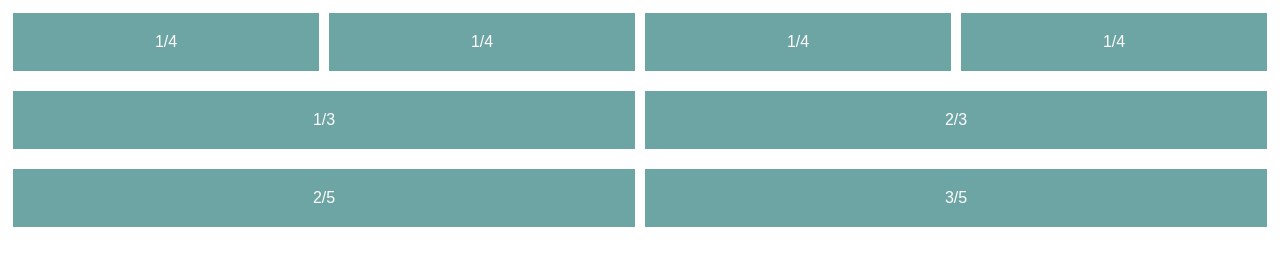
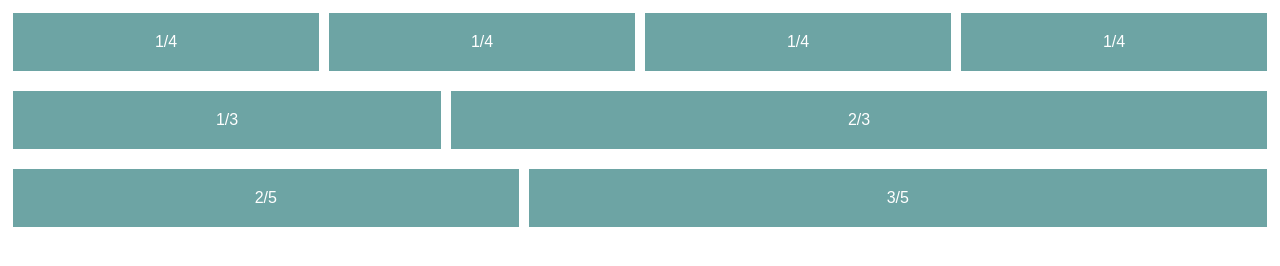
Before and after one commit to xsiizyy/12, a plain HTML site: page columnaflex/index.html in a window 1280 px wide. Drawn offline with Linux system fonts and the light colour scheme.

Commit message:
Update styles.css

```diff
--- a/columnaflex/styles.css
+++ b/columnaflex/styles.css
@@ -15,3 +15,34 @@ body {
     margin: 5px;
     flex: 1;
 }
+.col:nth-child(1) {
+    flex-basis: 25%;
+}
+
+.col:nth-child(2) {
+    flex-basis: 25%;
+}
+
+.col:nth-child(3) {
+    flex-basis: 25%;
+}
+
+.col:nth-child(4) {
+    flex-basis: 25%;
+}
+
+.row:nth-child(2) .col:nth-child(1) {
+    flex-basis: 33.33%;
+}
+
+.row:nth-child(2) .col:nth-child(2) {
+    flex-basis: 66.66%;
+}
+
+.row:nth-child(3) .col:nth-child(1) {
+    flex-basis: 40%;
+}
+
+.row:nth-child(3) .col:nth-child(2) {
+    flex-basis: 60%;
+}
```
